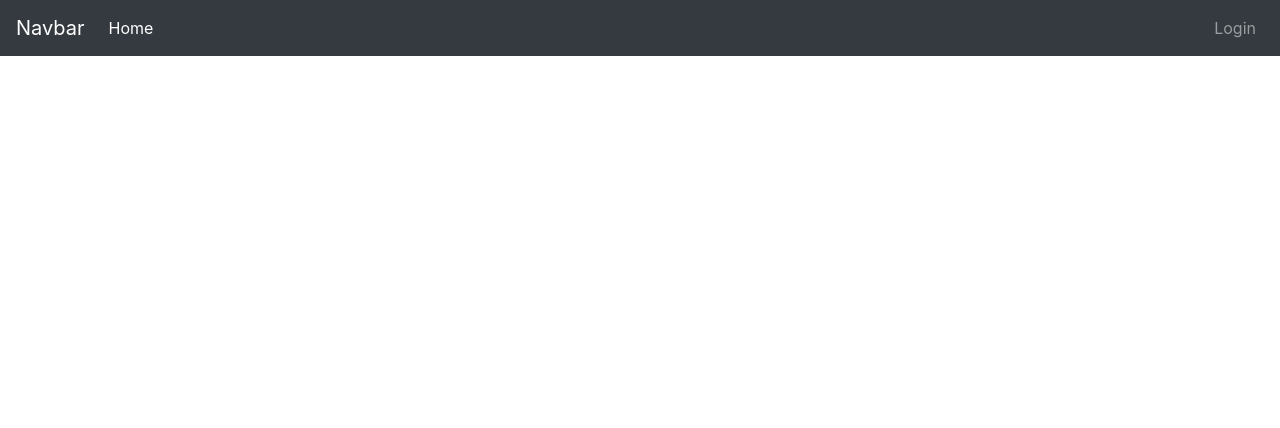
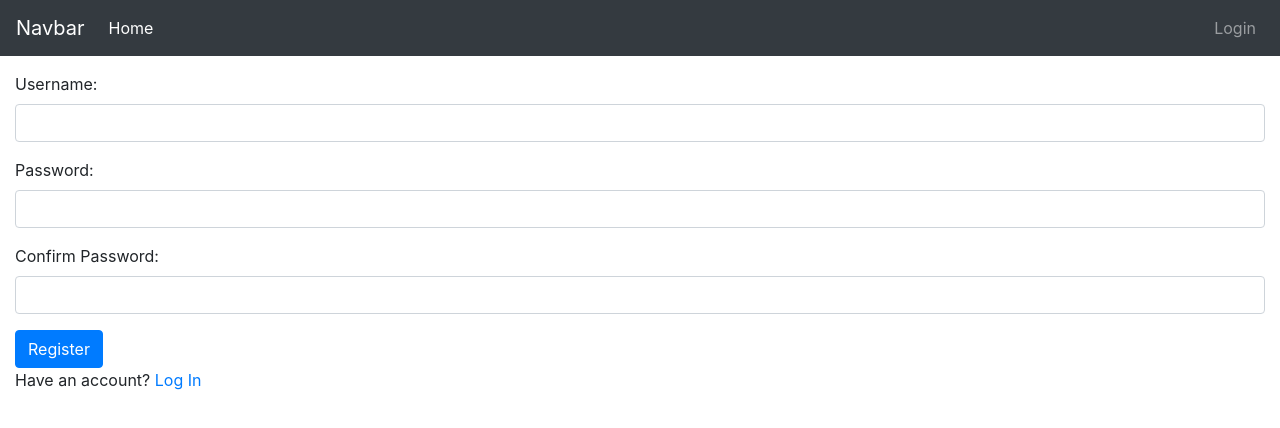
Before and after one commit to Spark-Team-Project-Inksquad/InkyLand, an Angular app: page /register in a window 1280 px wide. Before the commit this address led to /. Shown: the top 428 px of the page. Built offline with nearby package versions, Linux system fonts and the light colour scheme.

Commit message:
Fixed request error and completed registration page

```diff
--- a/src/app/login-page/login-page.component.html
+++ b/src/app/login-page/login-page.component.html
@@ -17,6 +17,6 @@
     <!-- Submit Button -->
     <button type = "submit" class = "btn btn-primary">Login</button>
   </form>
-  <p>Don't have an account? <a href = "/signup">Sign Up</a></p>
+  <p>Don't have an account? <a href = "/register">Sign Up</a></p>
 
 </div>
--- a/src/app/login-page/login-page.component.ts
+++ b/src/app/login-page/login-page.component.ts
@@ -24,7 +24,7 @@ export class LoginPageComponent implements OnInit {
     this.api
       .signIn(this.model.username, this.model.password)
       .subscribe(token => {
-        console.log("Your token " + token);
+        console.log("Your user token " + token);
       });
   }
 }
--- a/src/app/register-page/register-page.component.html
+++ b/src/app/register-page/register-page.component.html
@@ -1,3 +1,30 @@
-<p>
-  register-page works!
-</p>
+<div class = "container-fluid">
+
+  <form class = "register-form" (ngSubmit) = "register()" #loginForm="ngForm">
+
+    <!-- Userfield field -->
+    <div class = "form-group">
+      <label for = "usernameInput">Username:</label>
+      <input [(ngModel)] = 'model.username' id = "usernameInput" class = "form-control" name = "username" type = "text">
+    </div>
+
+    <!-- Password field -->
+    <div class = "form-group">
+        <label for = "passwordInput">Password:</label>
+        <input [(ngModel)] = 'model.password' id = "passwordInput" class = "form-control" name = "password" type = "password">
+    </div>
+
+    <!-- Password field -->
+    <div class = "form-group">
+        <label for = "passwordConfirmInput">Confirm Password:</label>
+        <input [(ngModel)] = 'model.confirmpassword' id = "passwordConfirmInput" class = "form-control" name = "password_confirm" type = "password">
+    </div>
+
+
+
+    <!-- Submit Button -->
+    <button type = "submit" class = "btn btn-primary">Register</button>
+  </form>
+  <p>Have an account? <a href = "/login">Log In</a></p>
+
+</div>
--- a/src/app/register-page/register-page.component.ts
+++ b/src/app/register-page/register-page.component.ts
@@ -1,15 +1,43 @@
-import { Component, OnInit } from '@angular/core';
+import { Component, OnInit } from "@angular/core";
+
+// Api lib
+import { HttpClient } from "@angular/common/http";
+import { ApiInterfaceService } from "../services/api-interface.service";
 
 @Component({
-  selector: 'app-register-page',
-  templateUrl: './register-page.component.html',
-  styleUrls: ['./register-page.component.sass']
+  selector: "app-register-page",
+  templateUrl: "./register-page.component.html",
+  styleUrls: ["./register-page.component.sass"]
 })
 export class RegisterPageComponent implements OnInit {
+  public model: any = {
+    username: "",
+    password: "",
+    confirmpassword: ""
+  };
 
-  constructor() { }
+  constructor(private api: ApiInterfaceService) {}
 
-  ngOnInit() {
+  ngOnInit() {}
+
+  //registers the new user
+  //TODO Send out request for registration
+  register() {
+    //Checks that the password was repeated for validation
+    if (this.model.password !== this.model.confirmpassword) {
+      console.log("passwords must match!");
+      return;
+    }
+
+    //send out user registration
+    this.api
+      .registerUser(
+        this.model.username,
+        this.model.password,
+        this.model.confirmpassword
+      )
+      .subscribe(token => {
+        console.log("Your user token " + token);
+      });
   }
-
 }
--- a/src/app/services/api-interface.service.ts
+++ b/src/app/services/api-interface.service.ts
@@ -3,7 +3,7 @@ import { HttpClient } from "@angular/common/http";
 import { HttpHeaders } from "@angular/common/http";
 
 // RxJs
-import { map, catchError } from "rxjs/operators";
+import { map, share, catchError } from "rxjs/operators";
 import { Observable } from "rxjs";
 
 @Injectable({
@@ -22,7 +22,8 @@ export class ApiInterfaceService {
         username: username,
         password: password
       })
-      .pipe(map(tokenJson => tokenJson["key"]));
+      .pipe(map(tokenJson => tokenJson["key"]))
+      .pipe(share());
 
     signInObservable.subscribe({
       next: token => {
@@ -40,9 +41,38 @@ export class ApiInterfaceService {
     return signInObservable;
   }
 
-  // sign Out
+  // TODO sign Out
 
-  // register
+  // TODO register
+  public registerUser(
+    username: string,
+    password: string,
+    password_confirm: string
+  ) {
+    let signInObservable: Observable<string> = this.http
+      .post(this.endpoint + "/api/rest-auth/registration/", {
+        username: username,
+        password1: password,
+        password2: password_confirm
+      })
+      .pipe(map(tokenJson => tokenJson["key"]))
+      .pipe(share());
+
+    signInObservable.subscribe({
+      next: token => {
+        console.log("Register Success!:" + token);
+      },
+      error: err => {
+        console.error("Unable to log in");
+        console.error("Password may be too simple!");
+      },
+      complete: () => {
+        console.log("registration request complete");
+      }
+    });
+
+    return signInObservable;
+  }
 
   // STUB accounts
 }
```
Also changed, not shown: src/app/app-routing.module.ts (+9 -7 lines).
